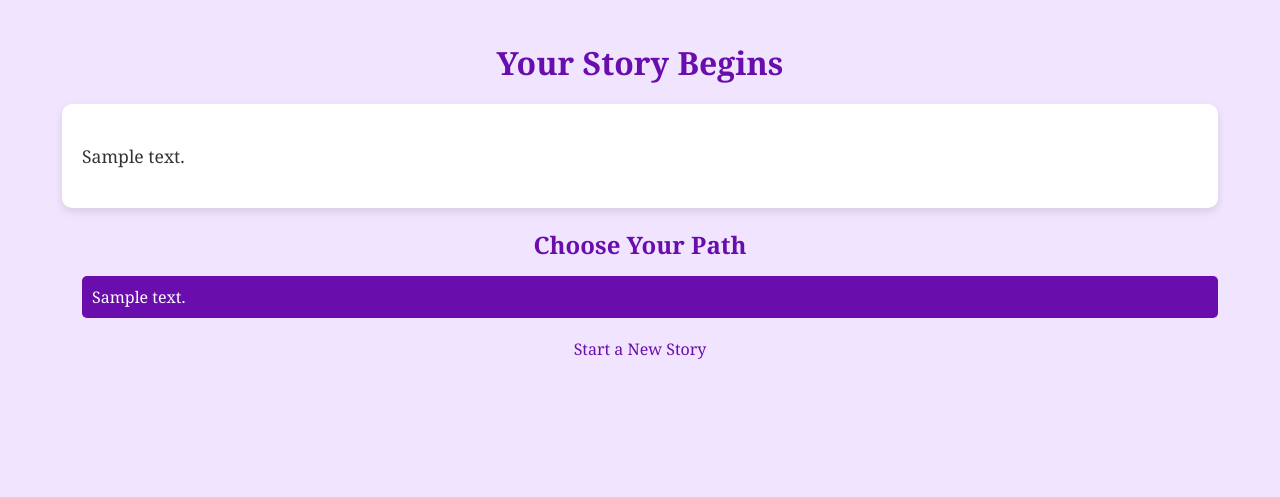
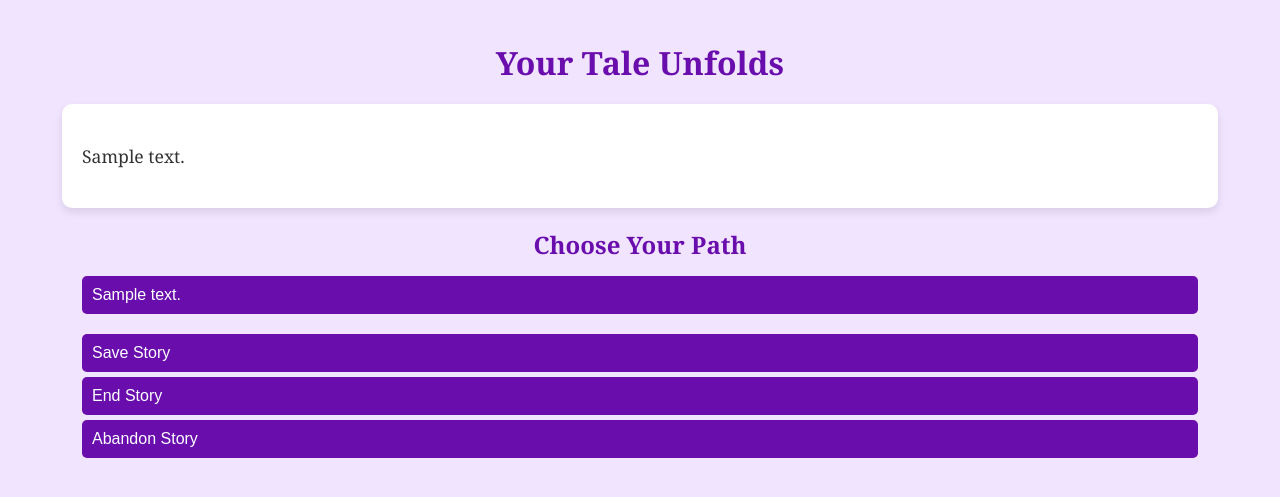
Before and after one commit to zml1997-stl/StoryPathAI, a FastAPI app: page /story/1 in a window 1280 px wide. Shown: the top 497 px of the page. Run offline with FastAPI, Linux system fonts and the light colour scheme; tables that the repository leaves empty hold one stand-in row (values such as "Sample post").

Commit message:
Update story.html

```diff
--- a/templates/story.html
+++ b/templates/story.html
@@ -3,89 +3,40 @@
 <head>
     <meta charset="UTF-8">
     <meta name="viewport" content="width=device-width, initial-scale=1.0">
-    <title>StoryPath - Your Story</title>
+    <title>StoryPath - Your Tale</title>
     <style>
-        body {
-            font-family: 'Georgia', serif;
-            background-color: #f0e4ff;
-            text-align: center;
-            padding: 20px;
-            margin: 0;
-            color: #333;
-        }
-        h1 {
-            color: #6a0dad;
-            font-size: 2em;
-            margin-bottom: 20px;
-        }
-        .story {
-            background-color: #fff;
-            padding: 20px;
-            border-radius: 10px;
-            text-align: justify;
-            max-width: 90%;
-            margin: 0 auto 20px;
-            box-shadow: 0 4px 8px rgba(0,0,0,0.1);
-            line-height: 1.6;
-            font-size: 1.1em;
-        }
-        .choices {
-            max-width: 90%;
-            margin: 20px auto;
-        }
-        .choices h2 {
-            color: #6a0dad;
-            font-size: 1.5em;
-            margin-bottom: 15px;
-        }
-        .choice-btn {
-            background-color: #6a0dad;
-            color: white;
-            padding: 10px;
-            border: none;
-            border-radius: 5px;
-            font-size: 1em;
-            margin: 5px 0;
-            cursor: pointer;
-            width: 100%;
-            text-align: left;
-            display: block;
-            text-decoration: none;
-        }
-        .choice-btn:hover {
-            background-color: #8a2be2;
-        }
-        a {
-            color: #6a0dad;
-            text-decoration: none;
-            font-size: 1em;
-        }
-        a:hover {
-            text-decoration: underline;
-        }
-        @media (max-width: 600px) {
-            body { padding: 10px; }
-            h1 { font-size: 1.5em; }
-            .story { font-size: 1em; padding: 15px; }
-            .choices h2 { font-size: 1.2em; }
-            .choice-btn { font-size: 0.9em; padding: 8px; }
-        }
+        body { font-family: 'Georgia', serif; background: #f0e4ff; text-align: center; padding: 20px; margin: 0; color: #333; }
+        h1 { color: #6a0dad; font-size: 2em; margin-bottom: 20px; }
+        .story { background: #fff; padding: 20px; border-radius: 10px; text-align: justify; max-width: 90%; margin: 0 auto 20px; box-shadow: 0 4px 8px rgba(0,0,0,0.1); line-height: 1.6; font-size: 1.1em; animation: fadeIn 0.5s ease; }
+        .choices, .actions { max-width: 90%; margin: 20px auto; }
+        .choices h2 { color: #6a0dad; font-size: 1.5em; margin-bottom: 15px; }
+        .choice-btn, .action-btn { background: #6a0dad; color: white; padding: 10px; border: none; border-radius: 5px; font-size: 1em; margin: 5px 0; cursor: pointer; width: 100%; text-align: left; display: block; text-decoration: none; transition: background 0.3s ease, transform 0.2s ease; }
+        .choice-btn:hover, .action-btn:hover { background: #8a2be2; transform: scale(1.02); }
+        a { color: #6a0dad; text-decoration: none; font-size: 1em; }
+        a:hover { text-decoration: underline; }
+        @keyframes fadeIn { from { opacity: 0; } to { opacity: 1; } }
+        @media (max-width: 600px) { body { padding: 10px; } h1 { font-size: 1.5em; } .story { font-size: 1em; padding: 15px; } .choices h2 { font-size: 1.2em; } .choice-btn, .action-btn { font-size: 0.9em; padding: 8px; } }
     </style>
 </head>
 <body>
-    <h1>Your Story Begins</h1>
+    <h1>Your Tale Unfolds</h1>
     <div class="story">
         <p>{{ story }}</p>
     </div>
-    <div class="choices">
-        <h2>Choose Your Path</h2>
-        {% for choice_text, choice_id in choices %}
-            <a href="/continue/{{ story_id }}/{{ choice_id }}" class="choice-btn">{{ choice_text }}</a>
-        {% endfor %}
+    {% if choices %}
+        <div class="choices">
+            <h2>Choose Your Path</h2>
+            {% for choice_text, choice_id in choices %}
+                <form method="post" action="/continue/{{ story_id }}/{{ choice_id }}">
+                    <button type="submit" class="choice-btn">{{ choice_text }}</button>
+                </form>
+            {% endfor %}
+        </div>
+    {% endif %}
+    <div class="actions">
+        <form method="post" action="/save/{{ story_id }}"><button type="submit" class="action-btn">Save Story</button></form>
+        <form method="post" action="/end/{{ story_id }}"><button type="submit" class="action-btn">End Story</button></form>
+        <form method="post" action="/abandon/{{ story_id }}"><button type="submit" class="action-btn">Abandon Story</button></form>
     </div>
-    <p><a href="/generate">Start a New Story</a></p>
-    {% if error %}
-        <p style="color: #ff4500;">{{ error }}</p>
-    {% endif %}
 </body>
 </html>
```
